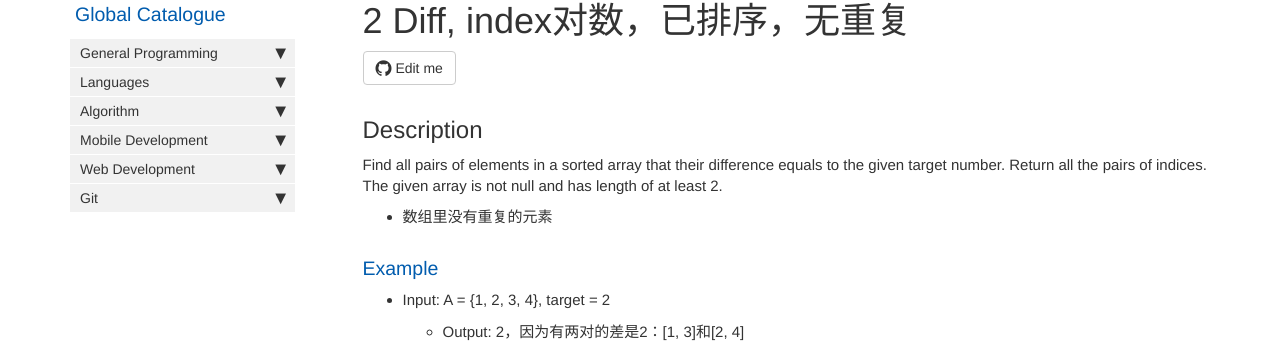
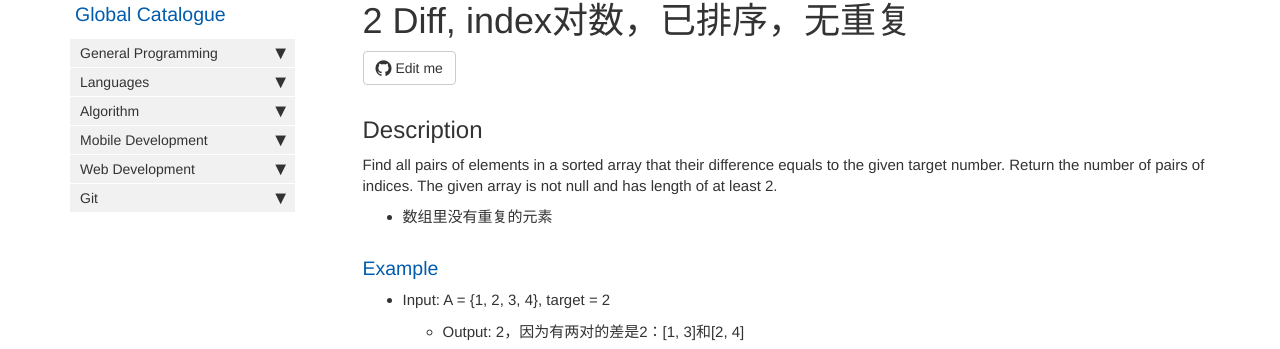
Before and after one commit to HungryOrc/hungryorc.github.io, a Jekyll site: the page built from pages/algorithm/algorithm_2Diff_index对数_已排序_无重复.md, in a window 1280 px wide. Shown: the part 90-439 px from the top of the page. Built offline with Jekyll 4.4.1, drawn with Linux system fonts in a browser that asks for light colours; nearby versions of some CDN libraries; comment, search, counter and statistics services are not loaded.

Commit message:
Update algorithm_2Diff_index对数_已排序_无重复.md

```diff
--- a/pages/algorithm/algorithm_2Diff_index对数_已排序_无重复.md
+++ b/pages/algorithm/algorithm_2Diff_index对数_已排序_无重复.md
@@ -11,7 +11,7 @@ toc: false
 
 ## Description
 Find all pairs of elements in a sorted array that their difference equals to the given target number.
-Return all the pairs of indices.
+Return the number of pairs of indices.
 The given array is not null and has length of at least 2.
 
 * 数组里没有重复的元素
```
